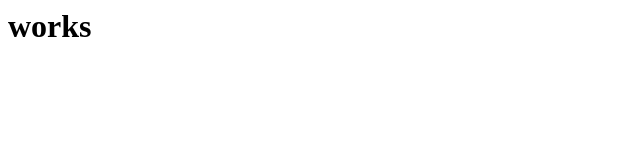
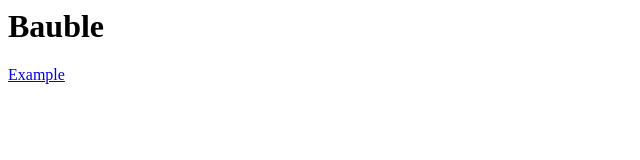
Before and after one commit to whiteoctober/bauble, a plain HTML site: page index.html in a window 1280 px wide. Shown: the whole page, without its empty margins (0-640 px from the left). Drawn offline with Linux system fonts and the light colour scheme.

Commit message:
link in index

```diff
--- a/index.html
+++ b/index.html
@@ -1 +1,2 @@
-<h1>works</h1>
+<h1>Bauble</h1>
+<p><a href="example/">Example</a></p>
```
